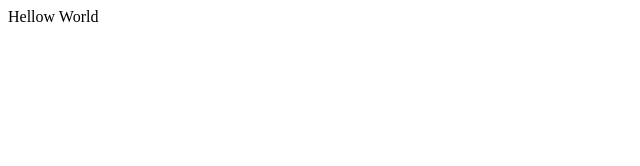
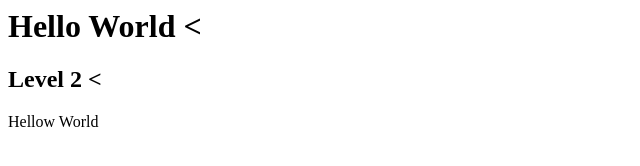
Before and after one commit to aaditisingh/github_pages.singh_2022_demo, a plain HTML site: page index.html in a window 1280 px wide. Shown: the whole page, without its empty margins (0-640 px from the left). Drawn offline with Linux system fonts and the light colour scheme.

Commit message:
Update index.html

```diff
--- a/index.html
+++ b/index.html
@@ -3,6 +3,11 @@
     <title> Hello World </title>
   </head>
   <body>
+    <div>
+      <h1> Hello World <</h1>
+      <h2> Level 2 <</h2>
+
+
     <p> Hellow World </p>
   </body>
 </html>
```
